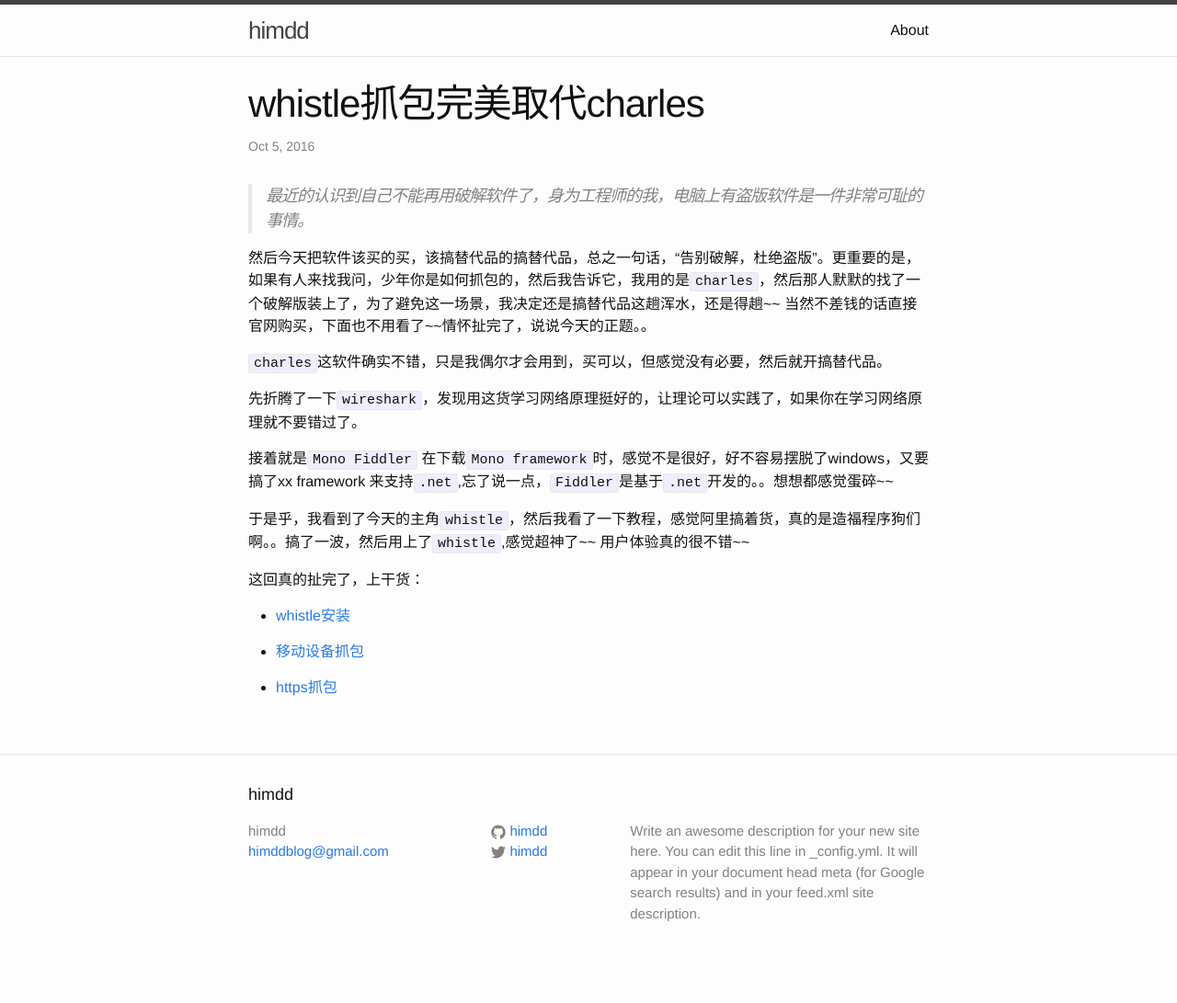
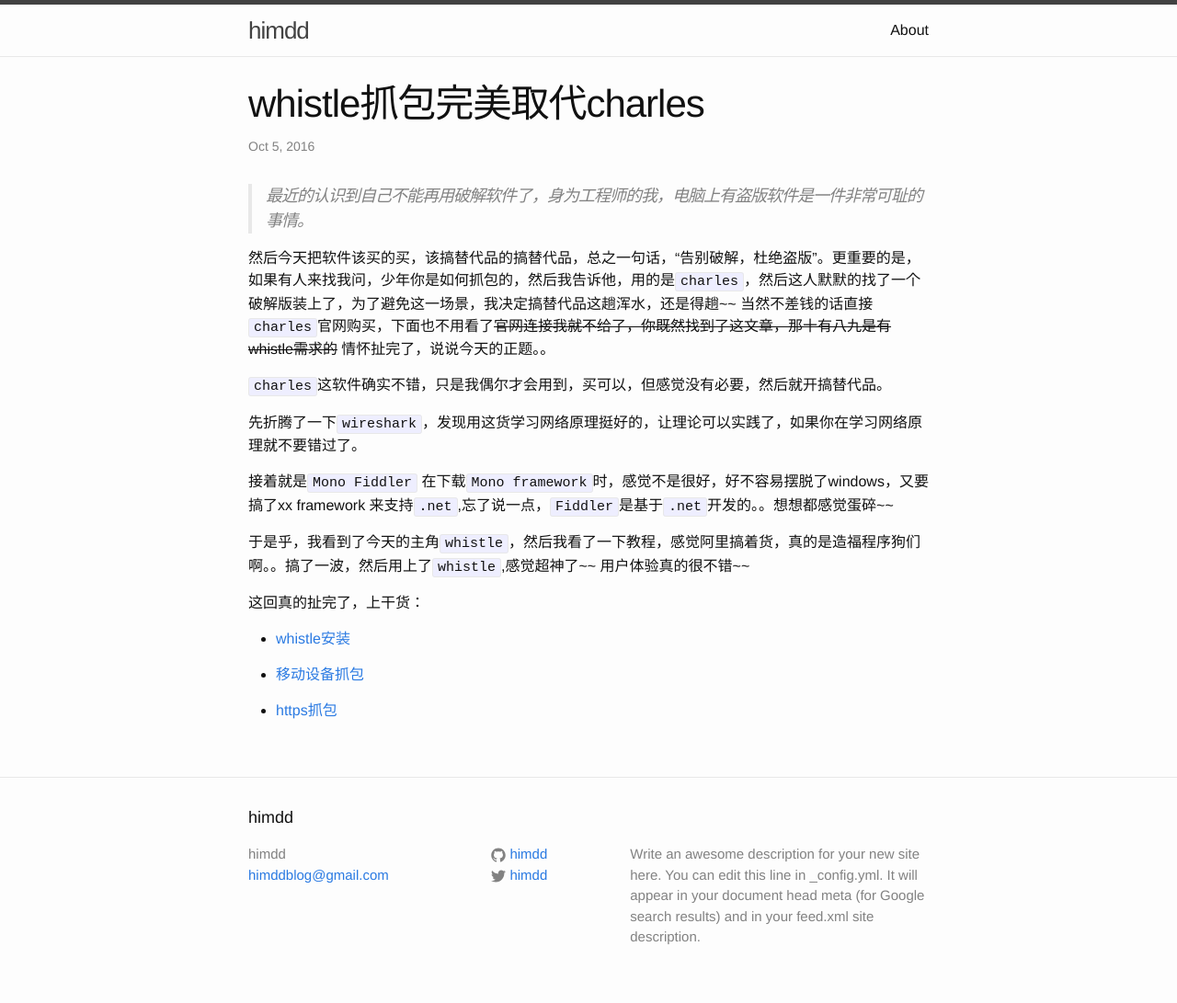
Before and after one commit to miaomiao1234/himdd.github.io, a Jekyll site: the page built from _posts/2016-10-05-whistle-instead-of-charles-on-mac.md, in a window 1280 px wide. Shown: the whole page at 92% size. Built offline with Jekyll 4.4.1, drawn with Linux system fonts in a browser that asks for light colours; comment, search, counter and statistics services are not loaded; before the commit the page ends 1065 px from its top, so only the background shows below that.

Commit message:
add post

```diff
--- a/_posts/2016-10-05-whistle-instead-of-charles-on-mac.md
+++ b/_posts/2016-10-05-whistle-instead-of-charles-on-mac.md
@@ -7,7 +7,7 @@
 
 >最近的认识到自己不能再用破解软件了，身为工程师的我，电脑上有盗版软件是一件非常可耻的事情。
 
-然后今天把软件该买的买，该搞替代品的搞替代品，总之一句话，“告别破解，杜绝盗版”。更重要的是，如果有人来找我问，少年你是如何抓包的，然后我告诉它，我用的是`charles`，然后那人默默的找了一个破解版装上了，为了避免这一场景，我决定还是搞替代品这趟浑水，还是得趟~~ 当然不差钱的话直接官网购买，下面也不用看了~~情怀扯完了，说说今天的正题。。
+然后今天把软件该买的买，该搞替代品的搞替代品，总之一句话，“告别破解，杜绝盗版”。更重要的是，如果有人来找我问，少年你是如何抓包的，然后我告诉他，用的是`charles`，然后这人默默的找了一个破解版装上了，为了避免这一场景，我决定搞替代品这趟浑水，还是得趟~~ 当然不差钱的话直接`charles`官网购买，下面也不用看了~~官网连接我就不给了，你既然找到了这文章，那十有八九是有whistle需求的~~ 情怀扯完了，说说今天的正题。。
 
 `charles`这软件确实不错，只是我偶尔才会用到，买可以，但感觉没有必要，然后就开搞替代品。
 
```
